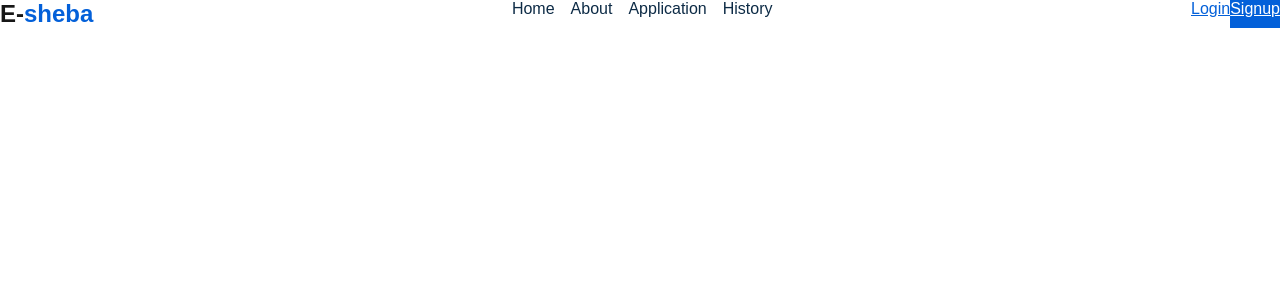
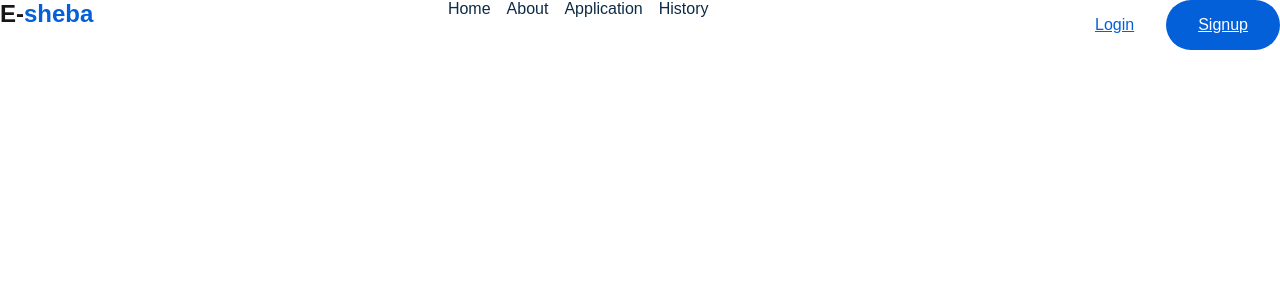
Before and after one commit to Hadi20Diab/DigitalHubFirstProject, a Next.js app in the folder my-app/: page / in a window 1280 px wide. Shown: the top 300 px of the page. Built offline with nearby package versions, Linux system fonts and the light colour scheme.

Commit message:
style: fix button class formatting and ensure consistent styling for button links

```diff
--- a/my-app/app/components/navbar/Navbar.css
+++ b/my-app/app/components/navbar/Navbar.css
@@ -25,8 +25,12 @@
     color: var(--primary-color);
     border-bottom: var(--primary-color);
 }
-button{
+.button{
     padding: 1em 2em;
+    border-radius: 2em;
+}
+.button a{
+    text-decoration: none;
 }
 
 .button-1{
```
